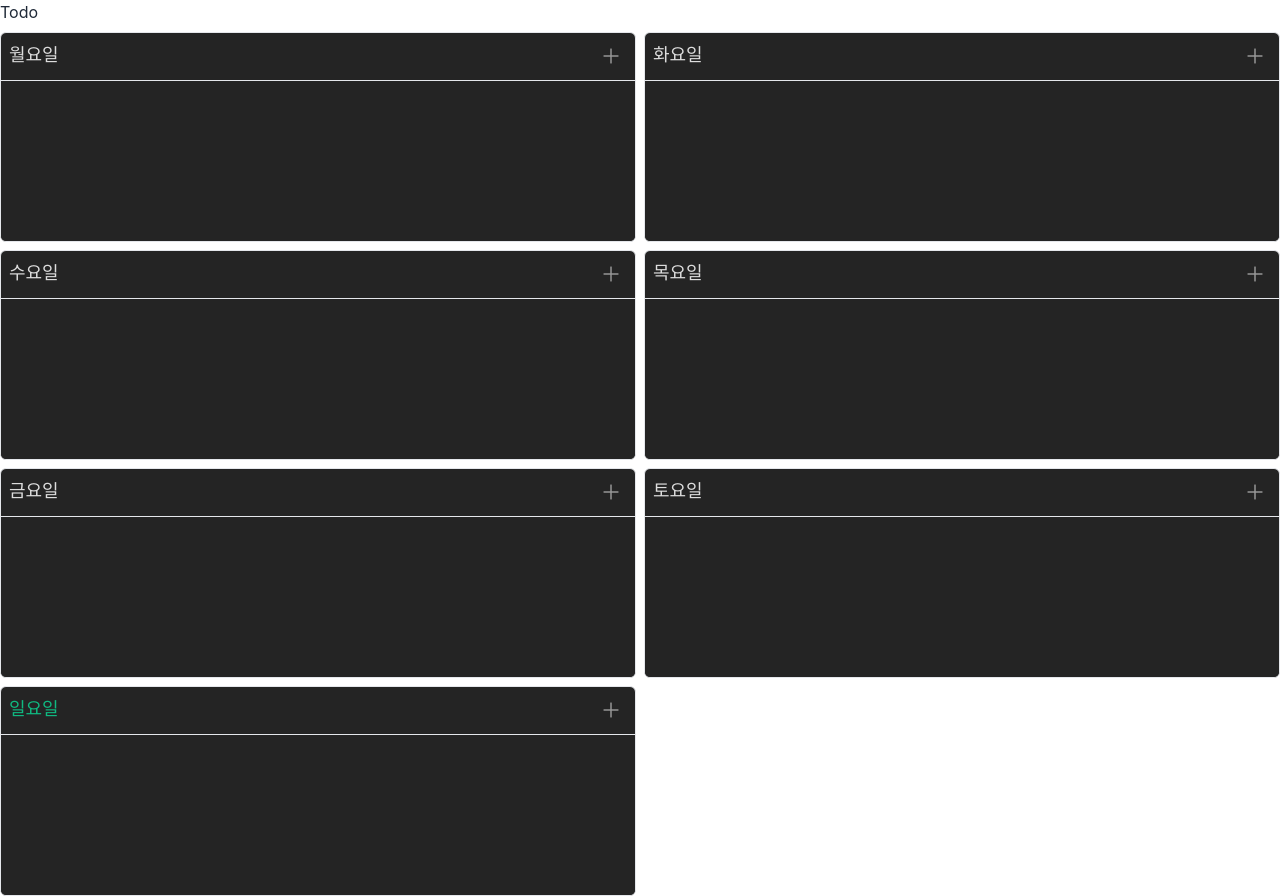
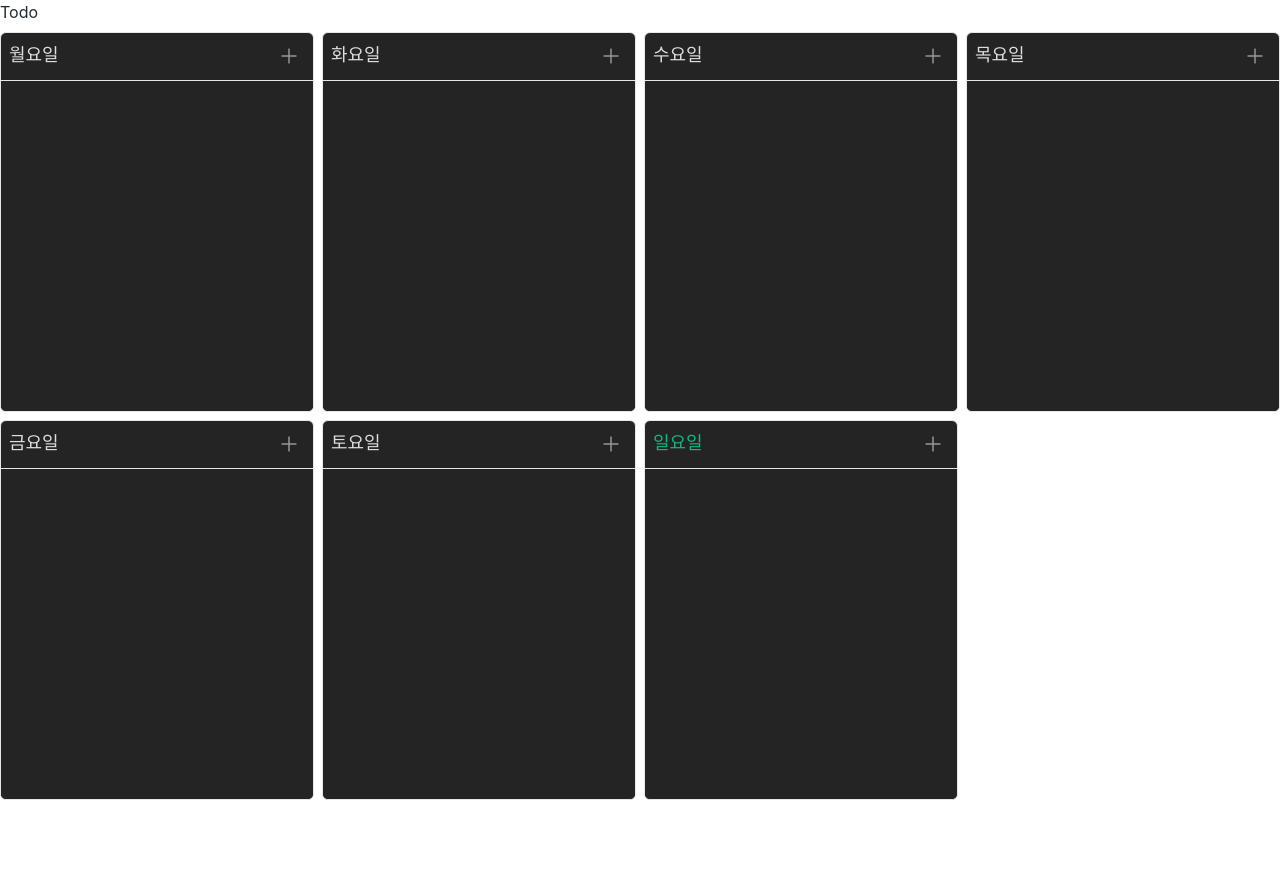
Before and after one commit to dev2820/daily-todo-list, a React (Vite) app in the folder daily-todo-list-web/: page / in a window 1280 px wide. After the commit the page ends 800 px from the top, so only its background shows below. Built offline with nearby package versions, Linux system fonts and the light colour scheme.

Commit message:
update/ auto height full

```diff
--- a/daily-todo-list-web/src/App.tsx
+++ b/daily-todo-list-web/src/App.tsx
@@ -53,12 +53,13 @@ const TodoBoard = ({ groups }: { groups: DailyTodoList }) => {
 
   return (
     <GroupContext onMove={groups.move}>
-      <BoardLayout>
+      <BoardLayout className={"h-[calc(100%-2rem)]"}>
         {groups.all.map((group, index) => (
           <NoteLayout
             key={index}
             title={Title({ title: group.id, date: calcDayOfWeek(index) })}
             trailing={AddTodoButton({ onClick: group.addTodo })}
+            className={"h-full"}
           >
             <Group groupId={group.id} key={group.id} className={GroupStyle()}>
               {group.items.map((item, index) => (
@@ -122,7 +123,7 @@ const addTodoStyle = cva([
   "hover:text-on-surface",
 ]);
 
-const GroupStyle = cva("h-40 overflow-y-scroll");
+const GroupStyle = cva("h-full overflow-y-scroll");
 const headerStyle = cva("h-[2rem] text-gray-800");
 
 export default App;
--- a/daily-todo-list-web/src/components/Atom/Board/BoardLayout.tsx
+++ b/daily-todo-list-web/src/components/Atom/Board/BoardLayout.tsx
@@ -1,10 +1,10 @@
 import { cva } from "class-variance-authority";
-import { PropsWithChildren } from "react";
+import { HTMLAttributes } from "react";
 
-type Props = PropsWithChildren;
+type Props = HTMLAttributes<HTMLDivElement>;
 
-export const BoardLayout = ({ children }: Props) => {
-  return <div className={laneGroupStyle()}>{children}</div>;
+export const BoardLayout = ({ children, className }: Props) => {
+  return <div className={laneGroupStyle({ className })}>{children}</div>;
 };
 
-const laneGroupStyle = cva("grid grid-rows-4 grid-cols-2 gap-2");
+const laneGroupStyle = cva("grid grid-rows-2 grid-cols-4 gap-2");
```
